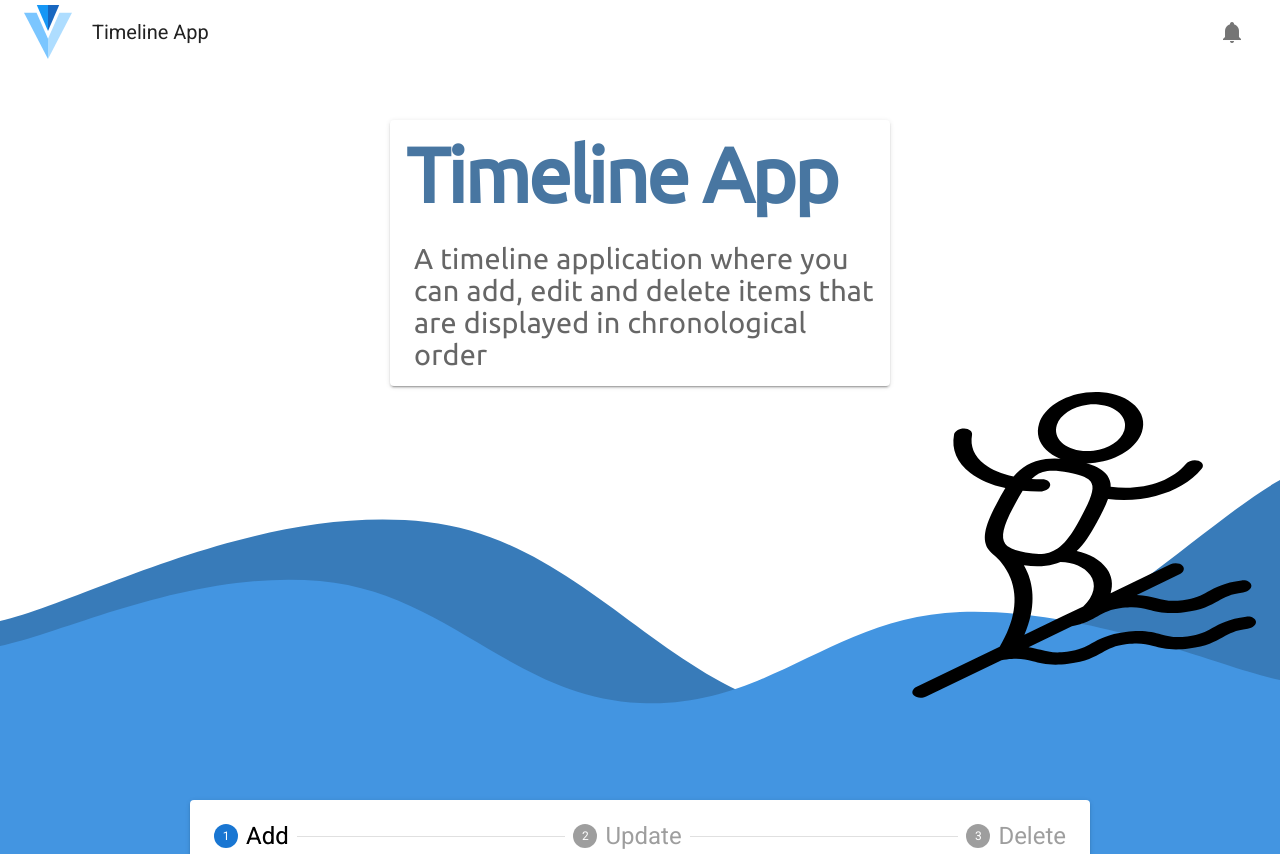
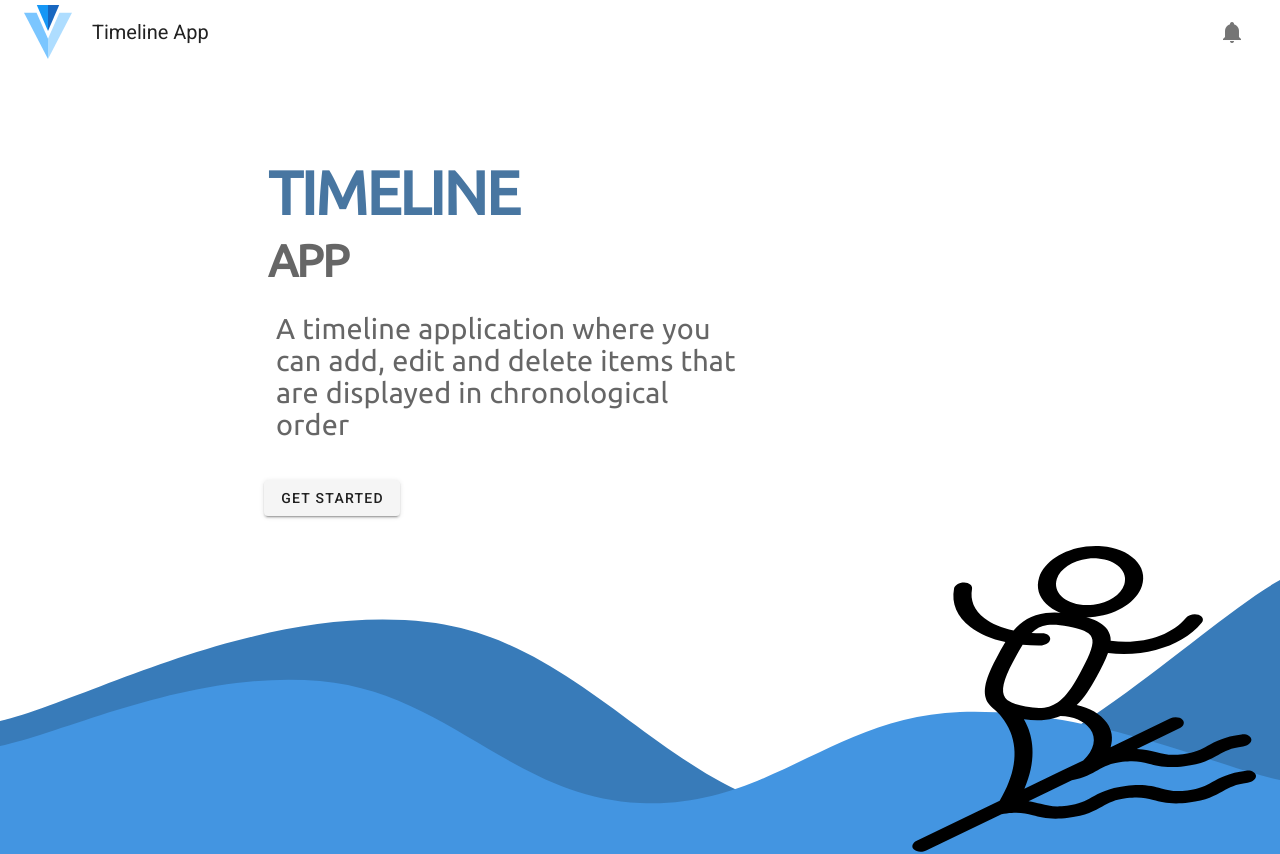
Before and after one commit to gaboarp2020/timeline-app, a Vue app: page / in a window 1280 px wide. Shown: the top 854 px of the page. Built offline with nearby package versions, Linux system fonts and the light colour scheme.

Commit message:
Update LandinPage

```diff
--- a/src/layouts/LandingPage.vue
+++ b/src/layouts/LandingPage.vue
@@ -1,16 +1,22 @@
 <template>
   <div class="landingpage__hero">
     <v-container class="mt-14">
-      <v-row class="d-flex justify-center">
-        <v-card max-width="500">
-          <v-card-title class="landingpage__title mb-3"
-            >Timeline App</v-card-title
-          >
-          <v-card-text class="landingpage__subtitle ml-2">
-            A timeline application where you can add, edit and delete items that
-            are displayed in chronological order
-          </v-card-text>
-        </v-card>
+      <v-row class="d-flex justify-center ma-auto" style="max-width: 800px">
+        <v-col cols="12">
+          <v-card elevation="0" max-width="500">
+            <v-card-title class="landingpage__title mb-3"
+              >TIMELINE</v-card-title
+            >
+            <v-card-subtitle class="landingpage__subtitle mb-3"
+              >APP</v-card-subtitle
+            >
+            <v-card-text class="landingpage__text ml-2">
+              A timeline application where you can add, edit and delete items
+              that are displayed in chronological order
+            </v-card-text>
+          </v-card>
+        </v-col>
+        <v-col cols="12"><v-btn class="ml-3">Get started</v-btn></v-col>
       </v-row>
     </v-container>
 
@@ -74,7 +80,7 @@ export default {
 @import url("https://fonts.googleapis.com/css2?family=Ubuntu&display=swap");
 
 .landingpage__hero {
-  height: 600px;
+  height: 700px;
   position: relative;
 }
 .landingpage__wave {
@@ -84,13 +90,21 @@ export default {
 }
 .landingpage__title {
   color: #4876a1;
-  font-size: 4.8rem;
-  line-height: 4.9rem;
+  font-size: 3.8rem;
+  line-height: 4rem;
   letter-spacing: -0.03em;
   font-weight: 800;
   font-family: Ubuntu;
 }
 .landingpage__subtitle {
+  color: #4c7aa5;
+  font-size: 2.8rem;
+  line-height: 3rem;
+  letter-spacing: -0.03em;
+  font-weight: 800;
+  font-family: Ubuntu;
+}
+.landingpage__text {
   color: #8ba3b9;
   font-size: 1.8rem;
   line-height: 2rem;
```
